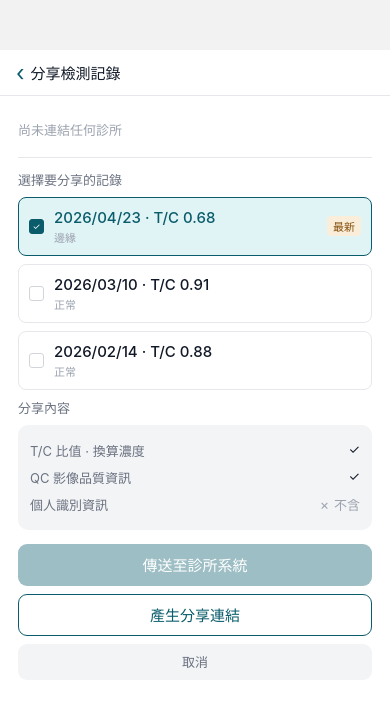
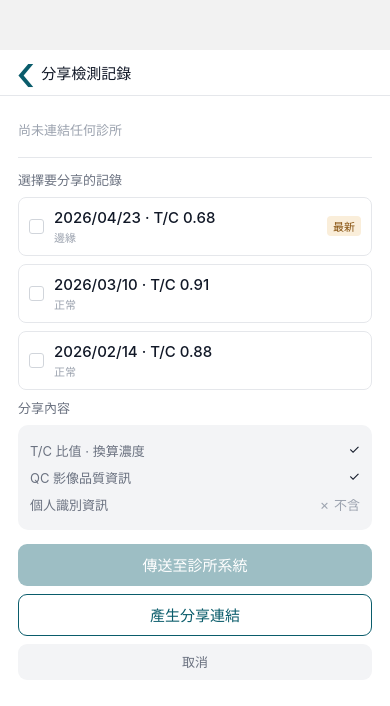
Before and after one commit to sweet2000820-cloud/Fertiscan, a React Native app: screen /ShareRecord in a window 390 px wide. Shown: the top 706 px of the page. Built offline with nearby package versions, Linux system fonts and the light colour scheme.

Commit message:
Day 10: Prevent duplicate sharing, shared history tracking

```diff
--- a/src/screens/ClinicListScreen.tsx
+++ b/src/screens/ClinicListScreen.tsx
@@ -10,16 +10,17 @@ export default function ClinicListScreen({ navigation }: any) {
 
  useEffect(() => {
     AsyncStorage.getItem('clinics').then(val => {
-      if (val) setClinics(JSON.parse(val))
-    })
+      const parsed = val ? JSON.parse(val) : []
+      setClinics(parsed)
       getRecords().then(records => {
-      if (records.length > 0 && clinics.length > 0) {
+        if (records.length > 0 && parsed.length > 0) {
           const history = records.slice(0, 5).map(r => ({
             date: `${r.date} 結果`,
-          clinic: `${clinics[0]?.name || '—'} · ${clinics[0]?.doctor || '—'}`
+            clinic: `${parsed[0]?.name || '—'} · ${parsed[0]?.doctor || '—'}`
           }))
           setSharedHistory(history)
         }
+      })
     })
   }, [])
 
--- a/src/screens/ShareRecordScreen.tsx
+++ b/src/screens/ShareRecordScreen.tsx
@@ -4,16 +4,25 @@ import { colors, typography } from '../theme'
 import { getRecords, TestRecord } from '../storage'
 import AsyncStorage from '@react-native-async-storage/async-storage'
 
-
 export default function ShareRecordScreen({ navigation }: any) {
   const [records, setRecords] = useState<TestRecord[]>([])
-  const [selected, setSelected] = useState([0])
+  const [selected, setSelected] = useState<number[]>([])
   const [clinics, setClinics] = useState<{id: number, name: string, doctor: string, date: string}[]>([])
-
+  const [sharedDates, setSharedDates] = useState<string[]>([])
 
   useEffect(() => {
     AsyncStorage.getItem('clinics').then(val => {
-      if (val) setClinics(JSON.parse(val))
+      const parsed = val ? JSON.parse(val) : []
+      setClinics(parsed)
+      AsyncStorage.getItem('sharedHistory').then(hval => {
+        if (hval && parsed.length > 0) {
+          const history = JSON.parse(hval)
+          const dates = history
+            .filter((h: any) => h.clinicName === parsed[0]?.name)
+            .map((h: any) => h.date)
+          setSharedDates(dates)
+        }
+      })
     })
     getRecords().then(r => {
       if (r.length > 0) setRecords(r)
@@ -26,6 +35,7 @@ export default function ShareRecordScreen({ navigation }: any) {
   }, [])
 
   function toggleRecord(i: number) {
+    if (sharedDates.includes(records[i]?.date)) return
     if (selected.includes(i)) {
       setSelected(selected.filter(s => s !== i))
     } else {
@@ -66,11 +76,23 @@ export default function ShareRecordScreen({ navigation }: any) {
         <View style={styles.divider} />
 
         <Text style={styles.sectionTitle}>選擇要分享的記錄</Text>
-        {records.map((r, i) => (
+        {records.map((r, i) => {
+          const alreadyShared = sharedDates.includes(r.date)
+          return (
             <TouchableOpacity
               key={i}
-            style={[styles.recordRow, selected.includes(i) && styles.recordRowSelected]}
-            onPress={() => toggleRecord(i)}
+              style={[
+                styles.recordRow,
+                selected.includes(i) && styles.recordRowSelected,
+                alreadyShared && { opacity: 0.5 },
+              ]}
+              onPress={() => {
+                if (alreadyShared) {
+                  Alert.alert('已傳送', '此筆紀錄已傳送給此診所，無法重複傳送。')
+                  return
+                }
+                toggleRecord(i)
+              }}
             >
               <View style={[styles.checkbox, selected.includes(i) && styles.checkboxDone]}>
                 {selected.includes(i) && <Text style={styles.checkmark}>✓</Text>}
@@ -81,13 +103,19 @@ export default function ShareRecordScreen({ navigation }: any) {
                 </Text>
                 <Text style={styles.recordSub}>{r.status}</Text>
               </View>
-            {i === 0 && (
+              {i === 0 && !alreadyShared && (
                 <View style={styles.latestBadge}>
                   <Text style={styles.latestText}>最新</Text>
                 </View>
               )}
+              {alreadyShared && (
+                <View style={[styles.latestBadge, { backgroundColor: colors.successLight }]}>
+                  <Text style={[styles.latestText, { color: colors.success }]}>已傳送</Text>
+                </View>
+              )}
             </TouchableOpacity>
-        ))}
+          )
+        })}
 
         <Text style={styles.sectionTitle}>分享內容</Text>
         <View style={styles.card}>
@@ -111,16 +139,15 @@ export default function ShareRecordScreen({ navigation }: any) {
             if (clinics.length === 0) {
               Alert.alert('尚未連結診所', '請先至設定頁面連結診所，才能傳送記錄。', [
                 { text: '取消', style: 'cancel' },
-                { text: '前往設定', onPress: () => {
-                  navigation.navigate('Main', { screen: '設定' })
-                }},
+                { text: '前往設定', onPress: () => navigation.navigate('Main', { screen: '設定' }) },
               ])
               return
             }
             if (selected.length > 0) {
               const clinicName = clinics[0].name
               const doctor = clinics[0].doctor
-              navigation.navigate('ShareSent', { clinicName, doctor })
+              const selectedRecords = selected.map(i => records[i])
+              navigation.navigate('ShareSent', { clinicName, doctor, records: selectedRecords })
             }
           }}
           disabled={selected.length === 0}
@@ -140,7 +167,6 @@ export default function ShareRecordScreen({ navigation }: any) {
         </TouchableOpacity>
 
         <View style={{ height: 20 }} />
-
       </ScrollView>
     </View>
   )
@@ -152,7 +178,7 @@ const styles = StyleSheet.create({
     height: 46, flexDirection: 'row', alignItems: 'center',
     paddingHorizontal: 16, borderBottomWidth: 0.5, borderBottomColor: colors.gray200,
   },
-  back: { fontSize: 22, color: colors.primary, marginRight: 6 },
+  back: { fontSize: 50, color: colors.primary, marginRight: 6 },
   appbarTitle: { fontSize: typography.sizes.md, fontWeight: typography.weights.medium, color: colors.gray900 },
   scroll: { flex: 1, padding: 18 },
   clinicRow: { flexDirection: 'row', alignItems: 'center', gap: 10, paddingVertical: 6 },
--- a/src/screens/ShareSentScreen.tsx
+++ b/src/screens/ShareSentScreen.tsx
@@ -1,9 +1,29 @@
+import { useEffect } from 'react'
 import { View, Text, StyleSheet, TouchableOpacity } from 'react-native'
 import { colors, typography } from '../theme'
+import AsyncStorage from '@react-native-async-storage/async-storage'
 
 export default function ShareSentScreen({ navigation, route }: any) {
   const clinicName = route?.params?.clinicName || '診所'
   const doctor = route?.params?.doctor || ''
+  const records = route?.params?.records || []
+
+  useEffect(() => {
+    async function saveSharedHistory() {
+      const raw = await AsyncStorage.getItem('sharedHistory')
+      const existing = raw ? JSON.parse(raw) : []
+      const newEntries = records.map((r: any) => ({
+        date: r.date,
+        tc: r.tc,
+        clinicName,
+        doctor,
+        sharedAt: new Date().toISOString(),
+      }))
+      await AsyncStorage.setItem('sharedHistory', JSON.stringify([...newEntries, ...existing]))
+    }
+    if (records.length > 0) saveSharedHistory()
+  }, [])
+
   return (
     <View style={styles.container}>
       <View style={styles.content}>
@@ -35,9 +55,7 @@ export default function ShareSentScreen({ navigation, route }: any) {
 
 const styles = StyleSheet.create({
   container: { flex: 1, backgroundColor: colors.white },
-  content: {
-    flex: 1, alignItems: 'center', justifyContent: 'center', padding: 24,
-  },
+  content: { flex: 1, alignItems: 'center', justifyContent: 'center', padding: 24 },
   successIcon: {
     width: 68, height: 68, borderRadius: 34,
     backgroundColor: colors.successLight,
```
Lines whose indentation alone changed are shown as unchanged.
